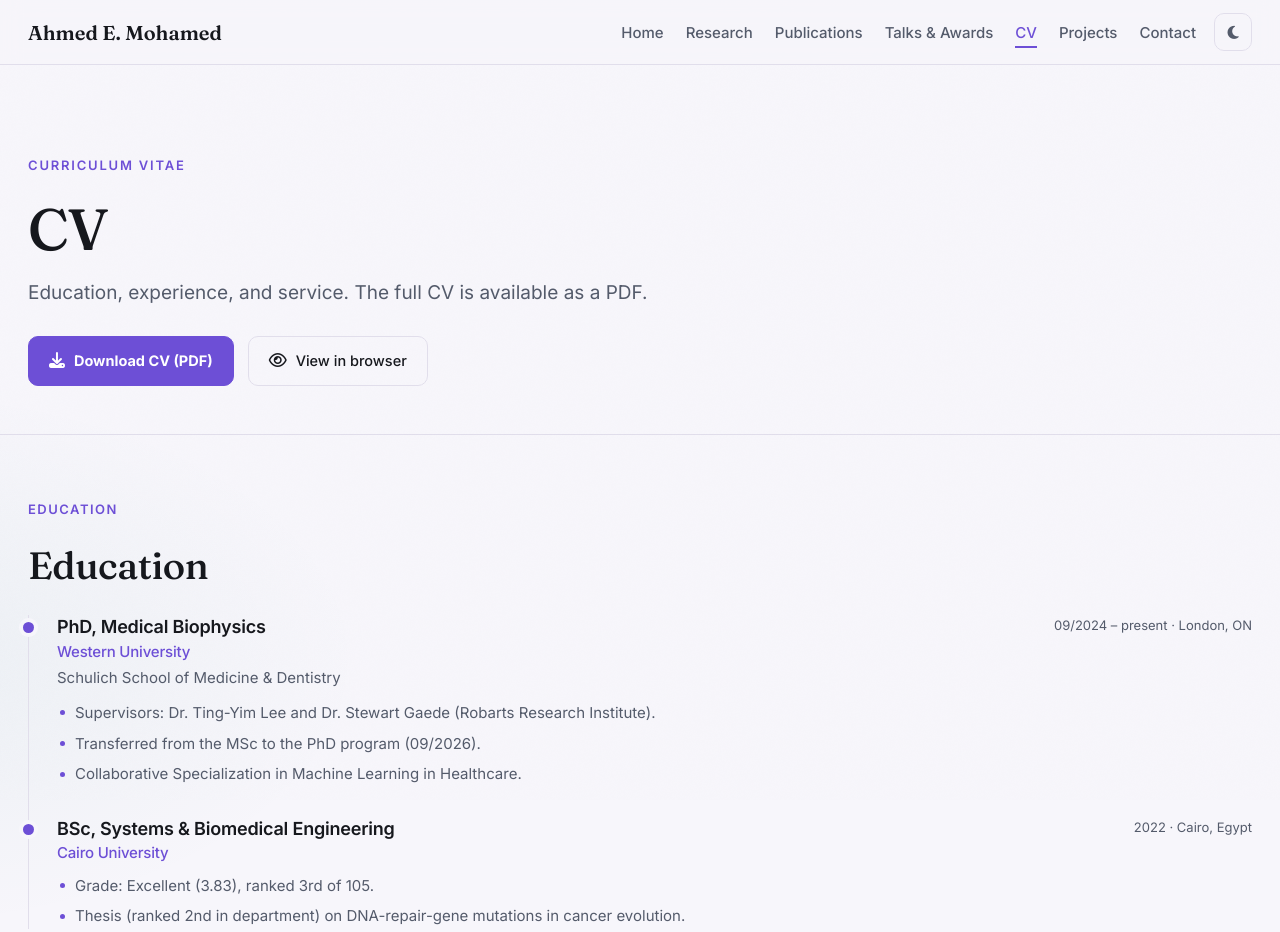
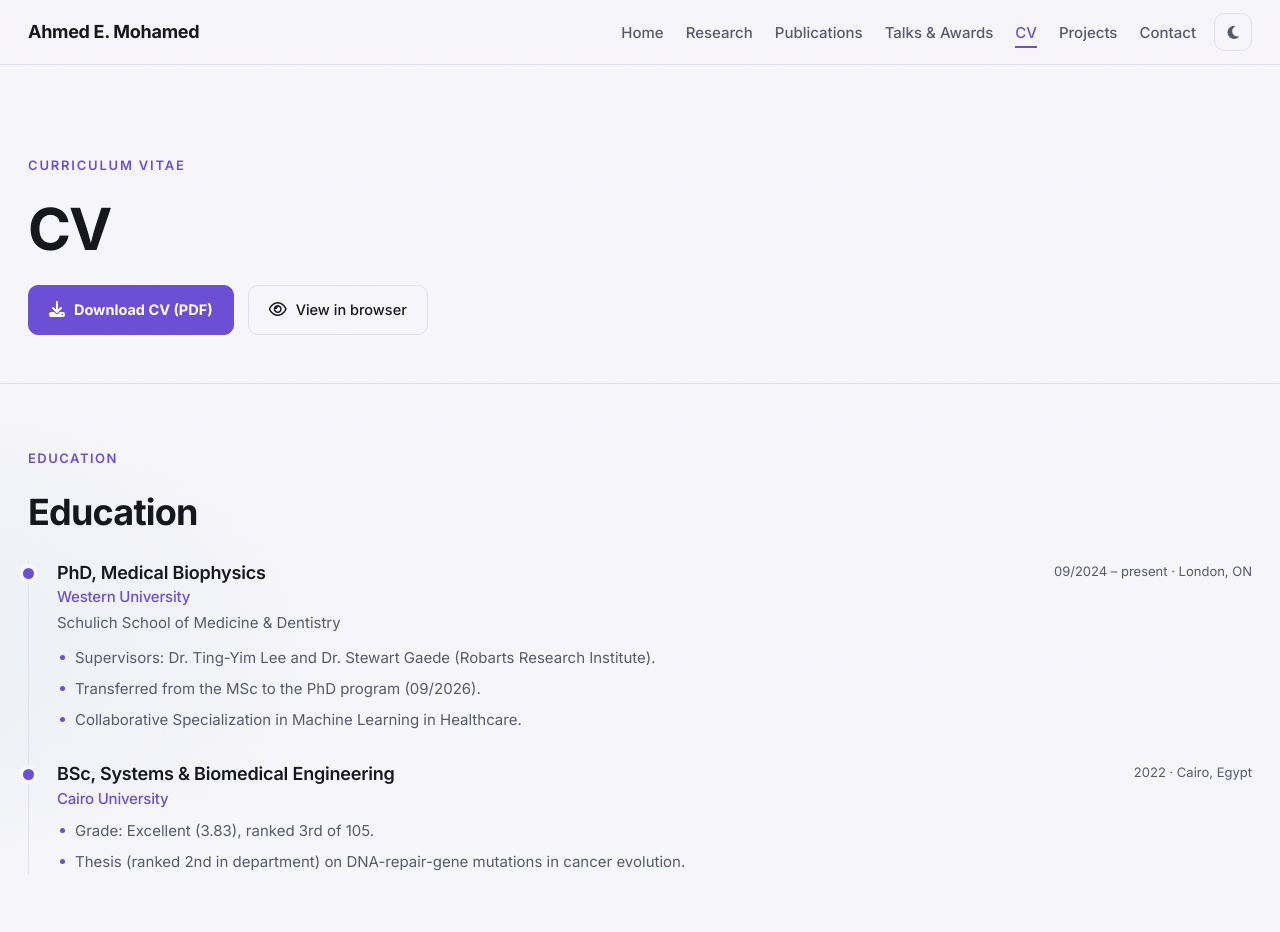
Before and after one commit to ahmedelbadawy/ahmedelbadawy.github.io, a plain HTML site: page cv.html in a window 1280 px wide. Shown: the top 932 px of the page. Drawn offline with Linux system fonts and the light colour scheme; some icons are missing.

Commit message:
update the web

```diff
--- a/assets/css/style.css
+++ b/assets/css/style.css
@@ -23,7 +23,7 @@
   --nav-bg: rgba(10, 12, 17, 0.7);
   --shadow: 0 8px 30px rgba(167, 139, 250, 0.08);
   --noise-opacity: 0.025;
-  --display: "Fraunces", Georgia, serif;
+  --display: "Inter", system-ui, -apple-system, "Segoe UI", Roboto, "Helvetica Neue", Arial, sans-serif;
   --sans: "Inter", system-ui, -apple-system, "Segoe UI", Roboto, "Helvetica Neue", Arial, sans-serif;
   --mono: ui-monospace, SFMono-Regular, Menlo, Consolas, monospace;
   color-scheme: dark;
@@ -125,7 +125,7 @@ body::before {
   border-bottom: 1px solid var(--line);
 }
 .site-nav .wrap { display: flex; justify-content: space-between; align-items: center; height: 64px; gap: 16px; }
-.logo { font-family: var(--display); font-size: 20px; font-weight: 600; color: var(--text); text-decoration: none; white-space: nowrap; }
+.logo { font-family: var(--display); font-size: 18px; font-weight: 700; letter-spacing: -0.3px; color: var(--text); text-decoration: none; white-space: nowrap; }
 .logo span { color: var(--accent); }
 .nav-right { display: flex; align-items: center; gap: 18px; }
 .nav-links { display: flex; gap: 22px; list-style: none; }
@@ -165,13 +165,13 @@ body::before {
   opacity: 0; animation: rise .7s .1s forwards;
 }
 h1 {
-  font-family: var(--display); font-weight: 500;
+  font-family: var(--display); font-weight: 700;
   max-width: 1040px;
   font-size: clamp(38px, 8vw, 80px); line-height: 1.08;
-  letter-spacing: -1px; margin-bottom: 24px;
+  letter-spacing: -2px; margin-bottom: 24px;
   opacity: 0; animation: rise .7s .25s forwards;
 }
-h1 .accent { color: var(--accent); font-style: italic; }
+h1 .accent { color: var(--accent); }
 .lede {
   font-size: clamp(16px, 2.4vw, 19px); color: var(--muted);
   max-width: 880px; margin-bottom: 18px;
@@ -221,7 +221,7 @@ section { padding: 64px 0; border-top: 1px solid var(--line); }
   font-family: var(--sans); font-size: 13px; font-weight: 600; color: var(--accent);
   letter-spacing: 1.5px; text-transform: uppercase; margin-bottom: 14px;
 }
-h2 { font-family: var(--display); font-weight: 500; font-size: clamp(26px, 4vw, 38px); letter-spacing: -.5px; margin-bottom: 18px; }
+h2 { font-family: var(--display); font-weight: 700; font-size: clamp(26px, 3.6vw, 36px); letter-spacing: -.8px; margin-bottom: 18px; }
 h3.sub { font-family: var(--sans); font-size: 13px; color: var(--muted); text-transform: uppercase; letter-spacing: 1.2px; margin: 40px 0 18px; font-weight: 600; }
 h3.sub:first-of-type { margin-top: 8px; }
 p.body { color: var(--muted); font-size: 16.5px; max-width: 940px; }
@@ -454,3 +454,5 @@ details.abstract[open] summary::before { content: "−"; }
   .eyebrow, h1, .lede, .lede-sub, .cta-row, .headshot { opacity: 1; }
   html { scroll-behavior: auto; }
 }
+
+.page-head h1 + .cta-row { margin-top: 24px; }
--- a/cv.html
+++ b/cv.html
@@ -19,7 +19,7 @@
 <link rel="apple-touch-icon" href="figs/me.jpg" />
 <link rel="preconnect" href="https://fonts.googleapis.com" />
 <link rel="preconnect" href="https://fonts.gstatic.com" crossorigin />
-<link href="https://fonts.googleapis.com/css2?family=Fraunces:opsz,wght@9..144,400;9..144,500;9..144,600&family=Inter:wght@400;500;600;700&display=swap" rel="stylesheet" />
+<link href="https://fonts.googleapis.com/css2?family=Inter:wght@400;500;600;700;800&display=swap" rel="stylesheet" />
 <link rel="stylesheet" href="https://cdnjs.cloudflare.com/ajax/libs/font-awesome/6.5.2/css/all.min.css" />
 <link rel="stylesheet" href="https://cdnjs.cloudflare.com/ajax/libs/academicons/1.9.4/css/academicons.min.css" />
 <link rel="stylesheet" href="assets/css/style.css" />
@@ -33,7 +33,6 @@
     <div class="wrap">
       <div class="eyebrow">curriculum vitae</div>
       <h1>CV</h1>
-      <p class="lede" style="margin-bottom:28px">Education, experience, and service. The full CV is available as a PDF.</p>
       <div class="cta-row">
         <a class="btn primary" href="resume.pdf" download><i class="fa-solid fa-download"></i> Download CV (PDF)</a>
         <a class="btn" href="resume.pdf" target="_blank" rel="noopener"><i class="fa-regular fa-eye"></i> View in browser</a>
```
Also changed, not shown: 404.html (+1 -1 lines), index.html (+1 -1 lines), papers/alantari2025lss.html (+1 -1 lines), projects.html (+1 -2 lines), publications.html (+1 -2 lines), research.html (+1 -2 lines), talks.html (+1 -2 lines), favicon.svg, 1 other file.
